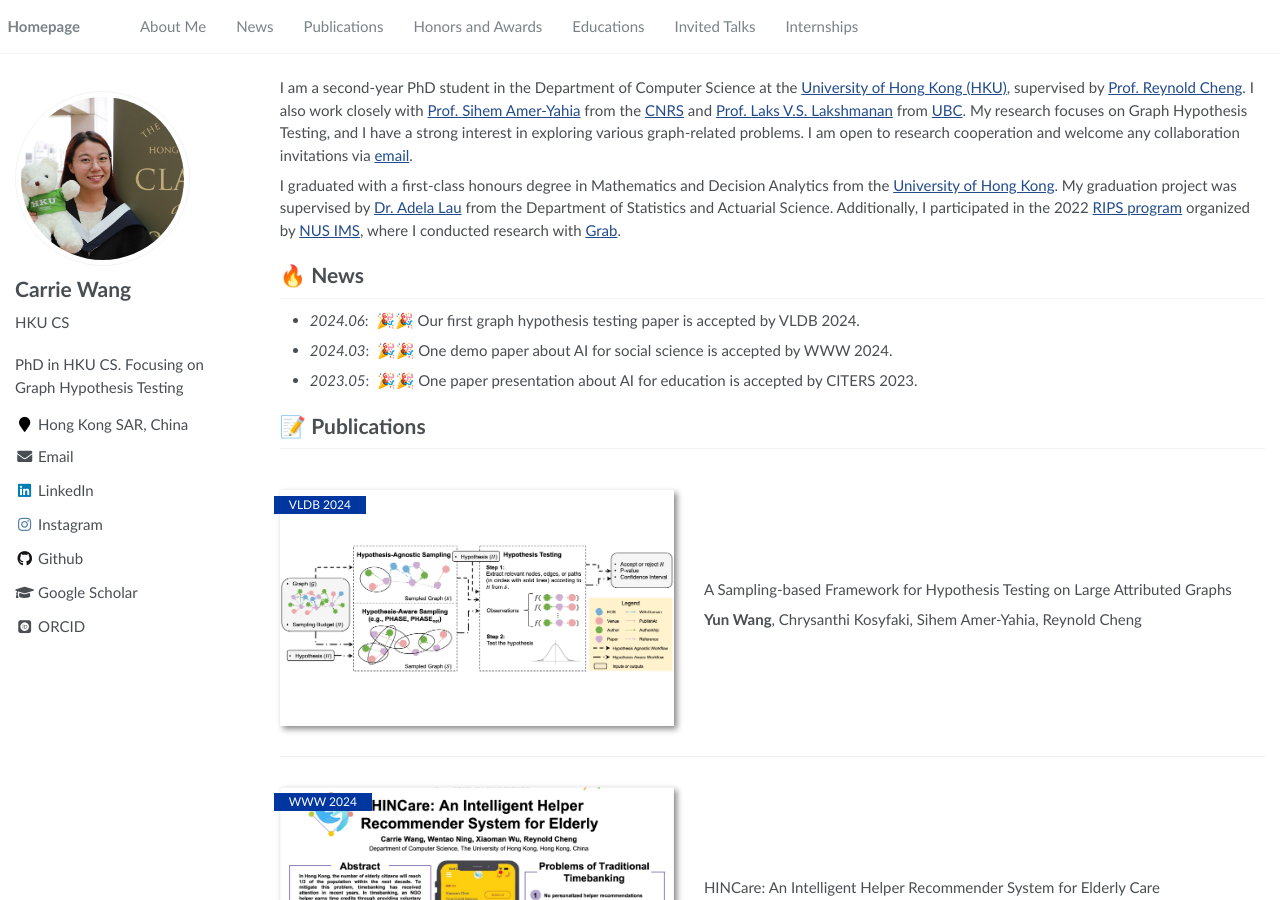
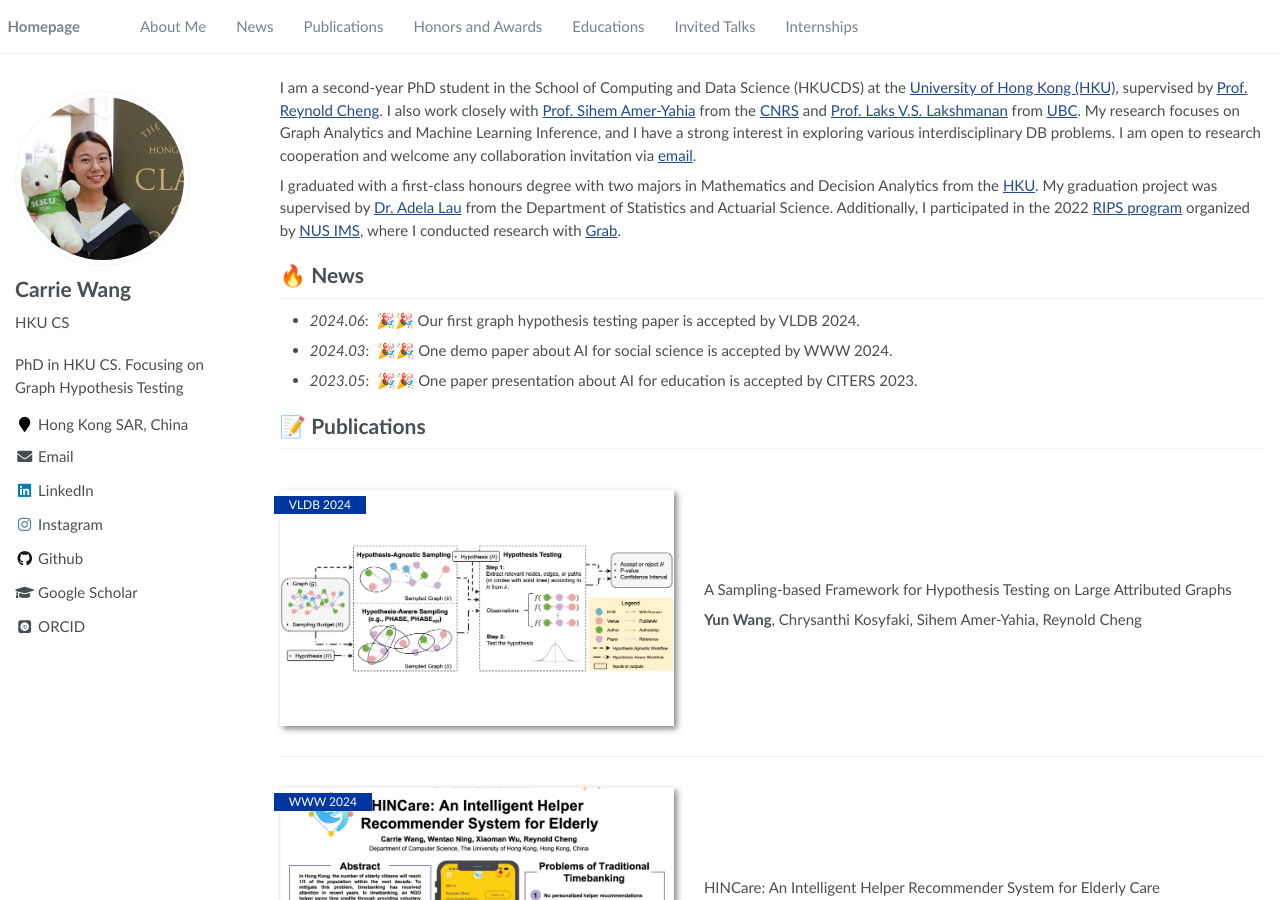
Before and after one commit to Carrieww/carrieww.github.io, a Jekyll site: the page built from _pages/about.md, in a window 1280 px wide and 900 px high. Built offline with Jekyll 4.4.1, drawn with Linux system fonts in a browser that asks for light colours; some web fonts are replaced.

Commit message:
update my profile

```diff
--- a/_pages/about.md
+++ b/_pages/about.md
@@ -17,9 +17,9 @@ redirect_from:
 
 <span class='anchor' id='about-me'></span>
 
-<p>I am a second-year PhD student in the Department of Computer Science at the <a href="https://www.hku.hk/">University of Hong Kong (HKU)</a>, supervised by <a href="https://www.reynold.hku.hk/">Prof. Reynold Cheng</a>. I also work closely with <a href="https://en.wikipedia.org/wiki/Sihem_Amer-Yahia">Prof. Sihem Amer-Yahia</a> from the <a href="https://www.cnrs.fr/en">CNRS</a> and <a href="https://www.cs.ubc.ca/~laks/">Prof. Laks V.S. Lakshmanan</a> from <a href="https://www.ubc.ca/">UBC</a>. My research focuses on Graph Hypothesis Testing, and I have a strong interest in exploring various graph-related problems. I am open to research cooperation and welcome any collaboration invitations via <a href="mailto:carrie07@connect.hku.hk">email</a>.</p>
+<p>I am a second-year PhD student in the School of Computing and Data Science (HKUCDS) at the <a href="https://www.hku.hk/">University of Hong Kong (HKU)</a>, supervised by <a href="https://www.reynold.hku.hk/">Prof. Reynold Cheng</a>. I also work closely with <a href="https://en.wikipedia.org/wiki/Sihem_Amer-Yahia">Prof. Sihem Amer-Yahia</a> from the <a href="https://www.cnrs.fr/en">CNRS</a> and <a href="https://www.cs.ubc.ca/~laks/">Prof. Laks V.S. Lakshmanan</a> from <a href="https://www.ubc.ca/">UBC</a>. My research focuses on Graph Analytics and Machine Learning Inference, and I have a strong interest in exploring various interdisciplinary DB problems. I am open to research cooperation and welcome any collaboration invitation via <a href="mailto:carrie07@connect.hku.hk">email</a>.</p>
 
-<p>I graduated with a first-class honours degree in Mathematics and Decision Analytics from the <a href="https://www.hku.hk/">University of Hong Kong</a>. My graduation project was supervised by <a href="https://saasweb.hku.hk/staff/adelalau/">Dr. Adela Lau</a> from the Department of Statistics and Actuarial Science. Additionally, I participated in the 2022 <a href="https://ims.nus.edu.sg/events/rips2022/">RIPS program</a> organized by <a href="https://ims.nus.edu.sg/">NUS IMS</a>, where I conducted research with <a href="https://www.grab.com/sg/">Grab</a>.</p>
+<p>I graduated with a first-class honours degree with two majors in Mathematics and Decision Analytics from the <a href="https://www.hku.hk/">HKU</a>. My graduation project was supervised by <a href="https://saasweb.hku.hk/staff/adelalau/">Dr. Adela Lau</a> from the Department of Statistics and Actuarial Science. Additionally, I participated in the 2022 <a href="https://ims.nus.edu.sg/events/rips2022/">RIPS program</a> organized by <a href="https://ims.nus.edu.sg/">NUS IMS</a>, where I conducted research with <a href="https://www.grab.com/sg/">Grab</a>.</p>
 
 # 🔥 News
 - *2024.06*: &nbsp;🎉🎉 Our first graph hypothesis testing paper is accepted by VLDB 2024.
```
